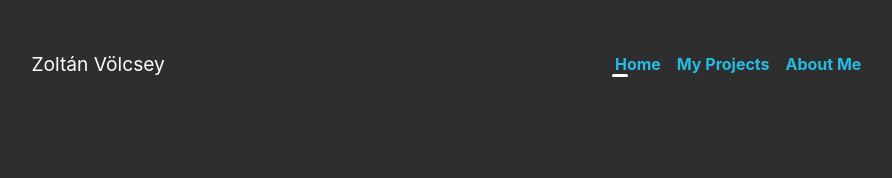
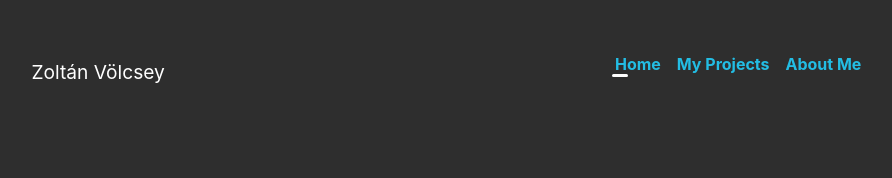
Before and after one commit to zvolcsey/my-portfolio, a React (Create React App) app: page / in a window 1280 px wide. Shown: the top 178 px of the page, without its empty margins (192-1084 px from the left). Built offline with nearby package versions, Linux system fonts and the light colour scheme.

Commit message:
update style of the Header component

```diff
--- a/src/components/Layouts/Header.module.css
+++ b/src/components/Layouts/Header.module.css
@@ -1,15 +1,15 @@
 .header {
   grid-area: 1;
+  padding: 1rem 0;
   display: flex;
   flex-direction: column;
   align-items: center;
   justify-content: center;
   color: #fff;
-  padding: 2rem 0;
 }
 
 .brand {
-  margin-bottom: 1rem;
+  margin: 1rem 0;
 }
 
 .nav-list {
```
